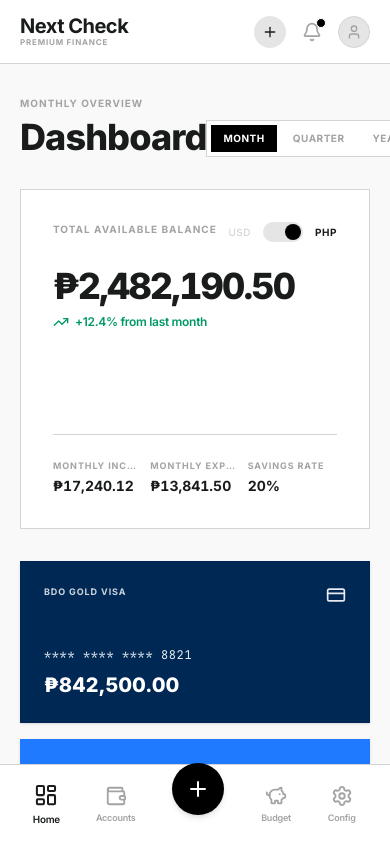
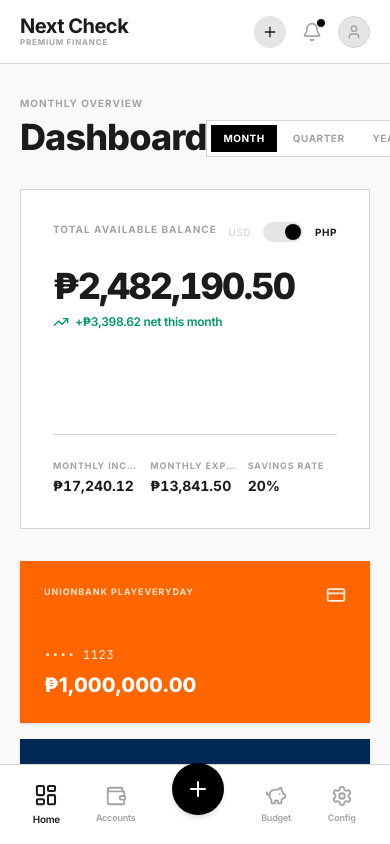
Before and after one commit to otan-321/Next-Check, a React (Vite) app: page / in a window 390 px wide. Shown: the top 844 px of the page. Built offline with nearby package versions, Linux system fonts and the light colour scheme.

Commit message:
Add files via upload
Fix dashboard phantom account cards, hardcoded Oct-2026 date filters, mobile zoom bug, and stale service worker

```diff
--- a/src/App.tsx
+++ b/src/App.tsx
@@ -210,10 +210,33 @@ export default function App() {
       }, 0);
   }, [accounts, settings.usdToPhpRate]);
 
-  // Income computation within the active month (2026-10 by default because screenshots focus on October)
+  // Helper: zero-padded YYYY-MM-DD key for a Date, used for lexical comparison against tx.date
+  const toDateKey = (d: Date) => {
+    const y = d.getFullYear();
+    const m = String(d.getMonth() + 1).padStart(2, '0');
+    const day = String(d.getDate()).padStart(2, '0');
+    return `${y}-${m}-${day}`;
+  };
+
+  // Resolve the active reporting window's start date based on the MONTH/QUARTER/YEAR segment control.
+  // Previously this was hardcoded to '2026-10', so real transactions logged on any other date never counted.
+  const periodStartKey = useMemo(() => {
+    const now = new Date();
+    let start: Date;
+    if (dashboardPeriod === 'MONTH') {
+      start = new Date(now.getFullYear(), now.getMonth(), 1);
+    } else if (dashboardPeriod === 'QUARTER') {
+      start = new Date(now.getFullYear(), now.getMonth() - 2, 1);
+    } else {
+      start = new Date(now.getFullYear(), 0, 1);
+    }
+    return toDateKey(start);
+  }, [dashboardPeriod]);
+
+  // Income computation within the active reporting period (respects the Month/Quarter/Year toggle)
   const monthlyIncomePHP = useMemo(() => {
     return transactions
-      .filter(tx => tx.type === 'Income' && tx.date.startsWith('2026-10'))
+      .filter(tx => tx.type === 'Income' && tx.date >= periodStartKey)
       .reduce((sum, tx) => {
         const acc = accounts.find(a => a.id === tx.sourceAccountId);
         if (acc && acc.currency === 'USD') {
@@ -221,12 +244,12 @@ export default function App() {
         }
         return sum + tx.amount;
       }, 0);
-  }, [transactions, accounts, settings.usdToPhpRate]);
-
-  // Expenses computation within the active month (2026-10)
+  }, [transactions, accounts, settings.usdToPhpRate, periodStartKey]);
+
+  // Expenses computation within the active reporting period (respects the Month/Quarter/Year toggle)
   const monthlyExpensesPHP = useMemo(() => {
     return transactions
-      .filter(tx => tx.type === 'Expense' && tx.date.startsWith('2026-10'))
+      .filter(tx => tx.type === 'Expense' && tx.date >= periodStartKey)
       .reduce((sum, tx) => {
         const acc = accounts.find(a => a.id === tx.sourceAccountId);
         if (acc && acc.currency === 'USD') {
@@ -234,7 +257,7 @@ export default function App() {
         }
         return sum + tx.amount;
       }, 0);
-  }, [transactions, accounts, settings.usdToPhpRate]);
+  }, [transactions, accounts, settings.usdToPhpRate, periodStartKey]);
 
   // Savings rate
   const savingsRate = useMemo(() => {
@@ -243,11 +266,14 @@ export default function App() {
     return Math.max(0, Math.round(rate));
   }, [monthlyIncomePHP, monthlyExpensesPHP]);
 
-  // Category aggregate spending for Progress Bars
+  // Category aggregate spending for Progress Bars - scoped to the current calendar month so it
+  // matches "Monthly" budgets and doesn't silently keep accumulating forever.
   const categorySpending = useMemo(() => {
+    const now = new Date();
+    const monthStartKey = toDateKey(new Date(now.getFullYear(), now.getMonth(), 1));
     const spendingMap: Record<string, number> = {};
     transactions
-      .filter(tx => tx.type === 'Expense')
+      .filter(tx => tx.type === 'Expense' && tx.date >= monthStartKey)
       .forEach(tx => {
         const acc = accounts.find(a => a.id === tx.sourceAccountId);
         const phpAmt = acc && acc.currency === 'USD' ? tx.amount * settings.usdToPhpRate : tx.amount;
@@ -255,6 +281,41 @@ export default function App() {
       });
     return spendingMap;
   }, [transactions, accounts, settings.usdToPhpRate]);
+
+  // Real (non-mocked) cash flow for the trailing 6 months, used by the Dashboard bar chart.
+  // Replaces hardcoded sample figures so the chart accurately reflects (and empties out after) a data wipe.
+  const cashFlowMonths = useMemo(() => {
+    const now = new Date();
+    const months = Array.from({ length: 6 }, (_, idx) => {
+      const d = new Date(now.getFullYear(), now.getMonth() - (5 - idx), 1);
+      return {
+        key: `${d.getFullYear()}-${String(d.getMonth() + 1).padStart(2, '0')}`,
+        label: d.toLocaleDateString('en-US', { month: 'short' }),
+        income: 0,
+        expense: 0,
+      };
+    });
+    transactions.forEach(tx => {
+      const txKey = tx.date.slice(0, 7);
+      const bucket = months.find(m => m.key === txKey);
+      if (!bucket) return;
+      const acc = accounts.find(a => a.id === tx.sourceAccountId);
+      const phpAmt = acc && acc.currency === 'USD' ? tx.amount * settings.usdToPhpRate : tx.amount;
+      if (tx.type === 'Income') bucket.income += phpAmt;
+      else if (tx.type === 'Expense') bucket.expense += phpAmt;
+    });
+    return months;
+  }, [transactions, accounts, settings.usdToPhpRate]);
+
+  // Up to 2 highest-balance active accounts, used for the Dashboard's featured account widgets.
+  // Replaces two permanently hardcoded "BDO" / "GCash" demo cards that used to show fake balances
+  // even after a reset/wipe, regardless of which accounts actually exist.
+  const featuredAccounts = useMemo(() => {
+    return [...accounts]
+      .filter(a => !a.isArchived)
+      .sort((a, b) => b.balance - a.balance)
+      .slice(0, 2);
+  }, [accounts]);
 
   // Category list for selection options
   const transactionCategories = [
@@ -807,23 +868,30 @@ export default function App() {
                       {formatCurrencyValue(totalBalancePHP, dashboardCurrency)}
                     </h3>
 
-                    {/* Percentage trend indicator line */}
-                    <div className="flex items-center gap-1.5 text-emerald-600">
-                      <TrendingUp className="w-4 h-4" />
-                      <span className="text-xs font-semibold tracking-tight">+12.4% from last month</span>
+                    {/* Net cash flow indicator line - derived from real transactions in the selected period, not a fabricated figure */}
+                    <div className={`flex items-center gap-1.5 ${monthlyIncomePHP - monthlyExpensesPHP >= 0 ? 'text-emerald-600' : 'text-red-600'}`}>
+                      <TrendingUp className={`w-4 h-4 ${monthlyIncomePHP - monthlyExpensesPHP >= 0 ? '' : 'rotate-180'}`} />
+                      <span className="text-xs font-semibold tracking-tight">
+                        {monthlyIncomePHP - monthlyExpensesPHP >= 0 ? '+' : ''}
+                        {formatCurrencyValue(monthlyIncomePHP - monthlyExpensesPHP, dashboardCurrency)} net this {dashboardPeriod.toLowerCase()}
+                      </span>
                     </div>
                   </div>
 
                   {/* Summary metric rows */}
                   <div className="grid grid-cols-3 gap-2 md:gap-4 mt-8 pt-6 border-t border-border-fine">
                     <div className="min-w-0">
-                      <p className="text-[9px] text-ink-muted uppercase tracking-widest font-bold mb-1 truncate">Monthly Income</p>
+                      <p className="text-[9px] text-ink-muted uppercase tracking-widest font-bold mb-1 truncate">
+                        {dashboardPeriod === 'MONTH' ? 'Monthly' : dashboardPeriod === 'QUARTER' ? 'Quarterly' : 'Yearly'} Income
+                      </p>
                       <p className="text-sm md:text-xl font-bold text-ink font-tabular truncate">
                         {formatCurrencyValue(monthlyIncomePHP, dashboardCurrency)}
                       </p>
                     </div>
                     <div className="min-w-0">
-                      <p className="text-[9px] text-ink-muted uppercase tracking-widest font-bold mb-1 truncate">Monthly Expenses</p>
+                      <p className="text-[9px] text-ink-muted uppercase tracking-widest font-bold mb-1 truncate">
+                        {dashboardPeriod === 'MONTH' ? 'Monthly' : dashboardPeriod === 'QUARTER' ? 'Quarterly' : 'Yearly'} Expenses
+                      </p>
                       <p className="text-sm md:text-xl font-bold text-ink font-tabular truncate">
                         {formatCurrencyValue(monthlyExpensesPHP, dashboardCurrency)}
                       </p>
@@ -835,31 +903,38 @@ export default function App() {
                   </div>
                 </div>
 
-                {/* Featured Institutional widgets matching screenshot 1 right column */}
+                {/* Featured Account widgets - now derived from the user's real, highest-balance active accounts.
+                    These used to be permanently hardcoded "BDO" and "GCash" demo cards that kept showing fake
+                    balances even after a reset/wipe, regardless of whether those accounts actually existed. */}
                 <div className="col-span-1 lg:col-span-4 flex flex-col gap-4">
-                  {/* BDO Featured Visa Card mockup */}
-                  <div className="bg-[#002855] text-white p-6 flex flex-col justify-between h-[162px] shadow-sm relative overflow-hidden group">
+                  {featuredAccounts.map(acc => {
+                    const meta = getInstitutionMeta(acc.institution);
+                    const phpBalance = acc.currency === 'USD' ? acc.balance * settings.usdToPhpRate : acc.balance;
+                    return (
+                      <div
+                        key={acc.id}
+                        style={{ backgroundColor: meta.bgColor, color: meta.textColor }}
+                        className="p-6 flex flex-col justify-between h-[162px] shadow-sm relative overflow-hidden group"
+                      >
                         <div className="flex justify-between items-start">
-                      <span className="text-[9px] uppercase tracking-widest opacity-80 font-bold">BDO GOLD VISA</span>
-                      <CreditCard className="w-5 h-5 text-white/90" />
-                    </div>
-                    <div>
-                      <p className="font-mono text-xs tracking-wider opacity-90 mb-2">**** **** **** 8821</p>
-                      <p className="text-xl md:text-2xl font-black">{formatCurrencyValue(842500, dashboardCurrency)}</p>
-                    </div>
-                  </div>
-
-                  {/* GCash featured wallet mockup */}
-                  <div className="bg-[#1F7AFF] text-white p-6 flex flex-col justify-between h-[162px] shadow-sm relative overflow-hidden group">
-                    <div className="flex justify-between items-start">
-                      <span className="text-[9px] uppercase tracking-widest opacity-80 font-bold">GCASH WALLET</span>
-                      <Wallet className="w-5 h-5 text-white/90" />
-                    </div>
-                    <div>
-                      <p className="font-mono text-xs tracking-wider opacity-90 mb-2">0917 *** 9922</p>
-                      <p className="text-xl md:text-2xl font-black">{formatCurrencyValue(15240.15, dashboardCurrency)}</p>
-                    </div>
-                  </div>
+                          <span className="text-[9px] uppercase tracking-widest opacity-80 font-bold truncate pr-2">
+                            {acc.name}
+                          </span>
+                          <CreditCard className="w-5 h-5 opacity-90 shrink-0" />
+                        </div>
+                        <div>
+                          <p className="font-mono text-xs tracking-wider opacity-90 mb-2">{acc.accountNumber}</p>
+                          <p className="text-xl md:text-2xl font-black">{formatCurrencyValue(phpBalance, dashboardCurrency)}</p>
+                        </div>
+                      </div>
+                    );
+                  })}
+                  {featuredAccounts.length === 0 && (
+                    <div className="border-2 border-dashed border-border-fine flex-1 min-h-[162px] flex flex-col items-center justify-center text-center p-6">
+                      <Wallet className="w-6 h-6 text-ink-faint mb-2" />
+                      <span className="text-[10px] text-ink-muted uppercase tracking-widest font-bold">No Active Accounts</span>
+                    </div>
+                  )}
                 </div>
               </section>
 
@@ -882,40 +957,35 @@ export default function App() {
                     </div>
                   </div>
 
-                  {/* Layout Columns representing bars dynamically in highly visual magazine design */}
+                  {/* Layout Columns representing real trailing-6-month income/expense totals from actual transactions */}
                   <div className="h-64 flex items-end justify-between gap-3 font-tabular">
-                    {[
-                      { m: 'Jan', income: 15400, expense: 6120 },
-                      { m: 'Feb', income: 18400, expense: 7120 },
-                      { m: 'Mar', income: 14200, expense: 4200 },
-                      { m: 'Apr', income: 21900, expense: 9120 },
-                      { m: 'May', income: 16500, expense: 8120 },
-                      { m: 'Jun', income: monthlyIncomePHP || 18400, expense: monthlyExpensesPHP || 6120 }
-                    ].map((bar, i) => {
-                      const maxVal = 25000;
-                      const incHeight = Math.min(90, (bar.income / maxVal) * 100);
-                      const expHeight = Math.min(90, (bar.expense / maxVal) * 100);
+                    {(() => {
+                      const maxVal = Math.max(...cashFlowMonths.map(m => Math.max(m.income, m.expense)), 1);
+                      return cashFlowMonths.map((bar, i) => {
+                        const incHeight = Math.min(100, (bar.income / maxVal) * 100);
+                        const expHeight = Math.min(100, (bar.expense / maxVal) * 100);
 
                         return (
-                        <div key={i} className="flex-1 flex flex-col font-sans group items-center">
+                          <div key={bar.key + i} className="flex-1 flex flex-col font-sans group items-center">
                             <div className="w-full flex justify-center items-end gap-1 h-44 relative bg-surface-low border-t border-border-fine pt-2 px-1">
                               {/* Income Bar (pure black) */}
                               <div
                                 style={{ height: `${incHeight}%` }}
                                 className="w-full bg-black hover:opacity-85 duration-100 cursor-pointer self-end"
-                              title={`Income: ₱${bar.income}`}
+                                title={`Income: ${formatCurrencyValue(bar.income)}`}
                               ></div>
                               {/* Expense Bar (gray) */}
                               <div
                                 style={{ height: `${expHeight}%` }}
                                 className="w-full bg-ink-faint hover:opacity-80 duration-100 cursor-pointer self-end"
-                              title={`Expense: ₱${bar.expense}`}
+                                title={`Expense: ${formatCurrencyValue(bar.expense)}`}
                               ></div>
                             </div>
-                          <span className="text-[10px] text-ink-muted uppercase tracking-wider font-bold mt-3 block">{bar.m}</span>
+                            <span className="text-[10px] text-ink-muted uppercase tracking-wider font-bold mt-3 block">{bar.label}</span>
                           </div>
                         );
-                    })}
+                      });
+                    })()}
                   </div>
                 </div>
 
@@ -925,11 +995,11 @@ export default function App() {
                     <h4 className="text-xl font-bold text-ink tracking-tight mb-8">Budget Progress</h4>
 
                     <div className="space-y-6">
-                      {budgets.slice(1, 4).map(b => {
+                      {budgets.filter(b => b.category !== 'Overall').slice(0, 3).map(b => {
                         const spent = categorySpending[b.category] || 0;
-                        const remainder = Math.max(0, b.amount - spent);
-                        const pctStr = `${Math.min(100, Math.round((spent / b.amount) * 100))}%`;
-                        const isNearingLimit = spent / b.amount >= 0.85;
+                        const ratio = b.amount > 0 ? spent / b.amount : 0;
+                        const pctStr = `${Math.min(100, Math.round(ratio * 100))}%`;
+                        const isNearingLimit = ratio >= 0.85;
 
                         return (
                           <div key={b.id} className="space-y-2">
@@ -950,6 +1020,9 @@ export default function App() {
                           </div>
                         );
                       })}
+                      {budgets.filter(b => b.category !== 'Overall').length === 0 && (
+                        <p className="text-xs text-ink-muted uppercase tracking-wider text-center py-4">No budgets set yet</p>
+                      )}
                     </div>
                   </div>
 
@@ -1246,7 +1319,7 @@ export default function App() {
               <div className="grid grid-cols-1 md:grid-cols-2 gap-8 font-tabular">
                 {budgets.map(b => {
                   const spent = categorySpending[b.category] || 0;
-                  const ratio = Math.min(1, spent / b.amount);
+                  const ratio = b.amount > 0 ? Math.min(1, spent / b.amount) : 0;
                   const isSafe = ratio < 0.75;
                   const isDanger = ratio >= 0.85;
 
@@ -1325,7 +1398,7 @@ export default function App() {
 
                 <div className="space-y-6 font-tabular">
                   {savingsGoals.map(goal => {
-                    const pct = Math.min(100, Math.round((goal.currentAmount / goal.targetAmount) * 100));
+                    const pct = goal.targetAmount > 0 ? Math.min(100, Math.round((goal.currentAmount / goal.targetAmount) * 100)) : 0;
                     return (
                       <div key={goal.id} className="border-b border-border-fine pb-5 last:border-0 last:pb-0">
                         <div className="flex flex-col md:flex-row md:items-center justify-between gap-4 mb-2">
@@ -1516,9 +1589,9 @@ export default function App() {
                     {accounts.map(acc => {
                       const ratio = totalBalancePHP > 0 ? (acc.balance / totalBalancePHP) * 100 : 0;
                       return (
-                        <div key={acc.id} className="flex justify-between items-center text-xs">
-                          <span className="font-semibold text-ink">{acc.name}</span>
-                          <div className="flex items-center gap-3 w-48 font-tabular">
+                        <div key={acc.id} className="flex justify-between items-center gap-3 text-xs">
+                          <span className="font-semibold text-ink truncate min-w-0">{acc.name}</span>
+                          <div className="flex items-center gap-3 w-28 sm:w-48 font-tabular shrink-0">
                             <div className="h-2 flex-1 bg-surface-mid overflow-hidden">
                               <div style={{ width: `${ratio}%` }} className="h-full bg-black"></div>
                             </div>
```
Also changed, not shown: public/sw.js (+25 -5 lines), src/index.css (+11 -0 lines). Lines whose indentation alone changed are shown as unchanged.
